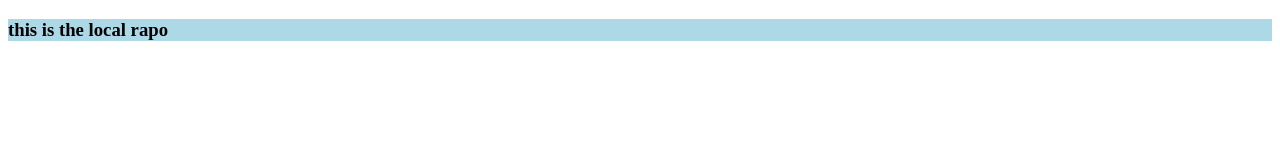
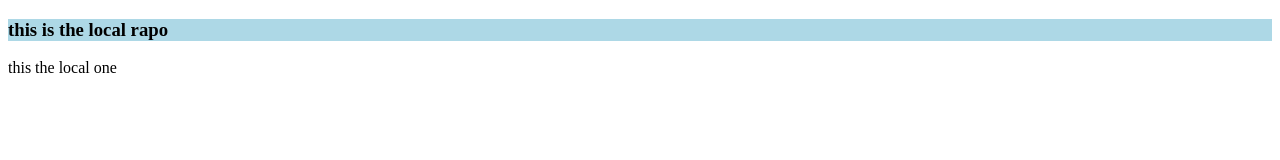
Before and after one commit to purushotham0113/local_rapo, a plain HTML site: page index.html in a window 1280 px wide. Drawn offline with Linux system fonts and the light colour scheme.

Commit message:
practice

```diff
--- a/index.html
+++ b/index.html
@@ -10,6 +10,7 @@
 
 <body>
     <h3>this is the local rapo</h3>
+    <p>this the local one</p>
 
 </body>
 
```
